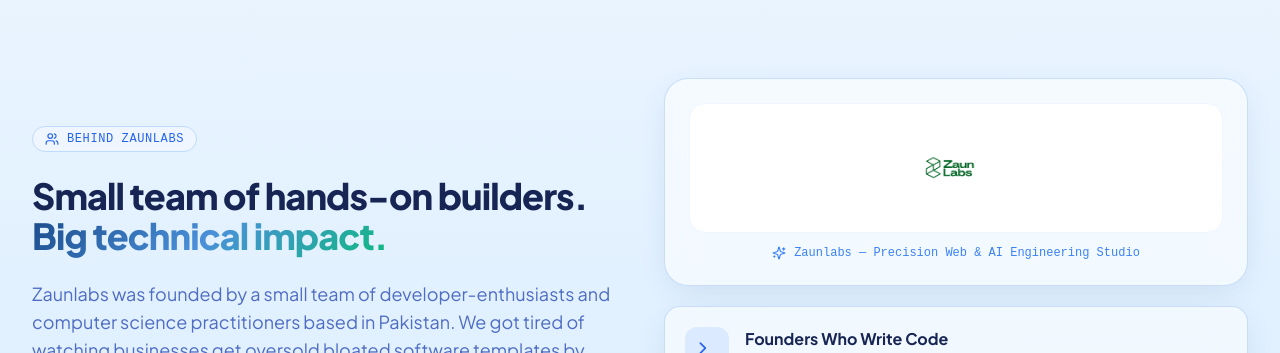
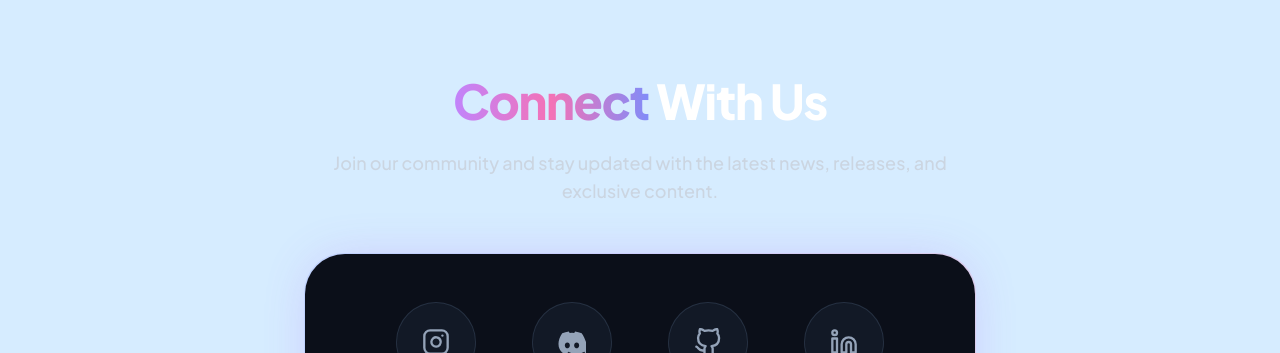
Before and after one commit to habik0601-habibi/zaunlabs, a React (Vite) app: page / in a window 1280 px wide. Shown: the part 2447-2800 px from the top of the page. Built offline with nearby package versions, Linux system fonts and the light colour scheme; no server answers.

Commit message:
Added SocialConnect component

```diff
--- a/src/App.jsx
+++ b/src/App.jsx
@@ -3,6 +3,7 @@
 import Hero from './components/Hero'
 import Process from './components/Process'
 import Testimonials from './components/Testimonials'
+import { SocialConnect } from './components/ui/connect-with-us'
 import About from './components/About'
 import Services from './components/Services'
 import Contact from './components/Contact'
@@ -25,6 +26,9 @@
         {/* 3. TESTIMONIALS / WHAT OUR CLIENTS SAY */}
         <Testimonials />
 
+        {/* 3.5. SOCIAL CONNECT */}
+        <SocialConnect />
+
         {/* 4. ABOUT */}
         <About />
 
--- /dev/null
+++ b/src/components/ui/connect-with-us.jsx
@@ -0,0 +1,146 @@
+import React, { useState } from 'react';
+import { motion } from 'framer-motion';
+
+// Shake keyframe animation for the hover state
+const shakeVariants = {
+  hover: {
+    rotate: [0, -10, 10, -10, 10, -5, 5, 0],
+    transition: {
+      duration: 0.5,
+      ease: "easeInOut",
+      repeat: Infinity
+    }
+  }
+};
+
+const socialPlatforms = [
+  {
+    name: 'Instagram',
+    // TODO: Replace with real Instagram URL
+    href: 'https://instagram.com/zaunlabs',
+    bgHover: 'bg-gradient-to-tr from-[#f9ce34] via-[#ee2a7b] to-[#6228d7]',
+    shadowGlow: 'hover:shadow-[0_0_30px_rgba(238,42,123,0.8)] border-pink-500/30',
+    icon: (
+      <svg viewBox="0 0 24 24" fill="none" stroke="currentColor" strokeWidth="2" strokeLinecap="round" strokeLinejoin="round" className="w-7 h-7">
+        <rect x="2" y="2" width="20" height="20" rx="5" ry="5"></rect>
+        <path d="M16 11.37A4 4 0 1 1 12.63 8 4 4 0 0 1 16 11.37z"></path>
+        <line x1="17.5" y1="6.5" x2="17.51" y2="6.5"></line>
+      </svg>
+    )
+  },
+  {
+    name: 'Discord',
+    // TODO: Replace with real Discord URL
+    href: 'https://discord.gg/zaunlabs',
+    bgHover: 'bg-[#5865F2]',
+    shadowGlow: 'hover:shadow-[0_0_30px_rgba(88,101,242,0.8)] border-[#5865F2]/30',
+    icon: (
+      <svg viewBox="0 0 127.14 96.36" fill="currentColor" className="w-7 h-7">
+        <path d="M107.7,8.07A105.15,105.15,0,0,0,77.26,0a77.19,77.19,0,0,0-3.3,6.83A96.67,96.67,0,0,0,52.8,6.83,77.19,77.19,0,0,0,49.5,0,105.15,105.15,0,0,0,19.06,8.07C-3.8,42.22-3,75.47,19.06,96.36a105.3,105.3,0,0,0,32.22,16.32,77.46,77.46,0,0,0,6.77-11A68.39,68.39,0,0,1,43.2,95.5c1.24-.92,2.45-1.9,3.61-2.91a72.58,72.58,0,0,0,73.1,0c1.16,1,2.37,2,3.61,2.91a68.39,68.39,0,0,1-14.85,6.18,77.46,77.46,0,0,0,6.77,11,105.3,105.3,0,0,0,32.22-16.32C130.66,75.47,131.46,42.22,107.7,8.07ZM42.45,76.56C36.15,76.56,31,70.78,31,63.7s5.15-12.86,11.45-12.86,11.45,5.78,11.45,12.86S48.75,76.56,42.45,76.56Zm42.24,0C78.39,76.56,73.24,70.78,73.24,63.7s5.15-12.86,11.45-12.86,11.45,5.78,11.45,12.86S91,76.56,84.69,76.56Z"/>
+      </svg>
+    )
+  },
+  {
+    name: 'GitHub',
+    // TODO: Replace with real GitHub URL
+    href: 'https://github.com/zaunlabs',
+    bgHover: 'bg-[#24292F]',
+    shadowGlow: 'hover:shadow-[0_0_30px_rgba(255,255,255,0.4)] border-white/20',
+    icon: (
+      <svg viewBox="0 0 24 24" fill="none" stroke="currentColor" strokeWidth="2" strokeLinecap="round" strokeLinejoin="round" className="w-7 h-7">
+        <path d="M9 19c-5 1.5-5-2.5-7-3m14 6v-3.87a3.37 3.37 0 0 0-.94-2.61c3.14-.35 6.44-1.54 6.44-7A5.44 5.44 0 0 0 20 4.77 5.07 5.07 0 0 0 19.91 1S18.73.65 16 2.48a13.38 13.38 0 0 0-7 0C6.27.65 5.09 1 5.09 1A5.07 5.07 0 0 0 5 4.77a5.44 5.44 0 0 0-1.5 3.78c0 5.42 3.3 6.61 6.44 7A3.37 3.37 0 0 0 9 18.13V22"></path>
+      </svg>
+    )
+  },
+  {
+    name: 'LinkedIn',
+    // TODO: Replace with real LinkedIn URL
+    href: 'https://linkedin.com/company/zaunlabs',
+    bgHover: 'bg-[#0A66C2]',
+    shadowGlow: 'hover:shadow-[0_0_30px_rgba(10,102,194,0.8)] border-[#0A66C2]/30',
+    icon: (
+      <svg viewBox="0 0 24 24" fill="none" stroke="currentColor" strokeWidth="2" strokeLinecap="round" strokeLinejoin="round" className="w-7 h-7">
+        <path d="M16 8a6 6 0 0 1 6 6v7h-4v-7a2 2 0 0 0-2-2 2 2 0 0 0-2 2v7h-4v-7a6 6 0 0 1 6-6z"></path>
+        <rect x="2" y="9" width="4" height="12"></rect>
+        <circle cx="4" cy="4" r="2"></circle>
+      </svg>
+    )
+  }
+];
+
+export const SocialConnect = () => {
+  const [hoveredIndex, setHoveredIndex] = useState(null);
+
+  return (
+    <section className="py-20 md:py-28 relative flex flex-col items-center justify-center overflow-hidden">
+      <div className="relative z-10 max-w-4xl mx-auto px-6 text-center">
+
+        {/* Title */}
+        <h2 className="text-4xl md:text-5xl font-extrabold tracking-tight text-white mb-6">
+          <span className="text-transparent bg-clip-text bg-gradient-to-r from-purple-400 via-pink-400 to-indigo-400">
+            Connect
+          </span>{' '}
+          With Us
+        </h2>
+
+        {/* Subtitle */}
+        <p className="max-w-2xl mx-auto text-base md:text-lg text-slate-300 mb-12 font-medium leading-relaxed">
+          Join our community and stay updated with the latest news, releases, and exclusive content.
+        </p>
+
+        {/* Outer Card Grid Container */}
+        <div className="relative p-[1px] rounded-[2.5rem] bg-gradient-to-r from-indigo-500/20 via-purple-500/20 to-pink-500/20 shadow-[0_0_50px_-12px_rgba(168,85,247,0.3)]">
+          <div className="bg-[#0B0F19] rounded-[2.5rem] py-12 px-8 sm:px-16 flex flex-wrap items-center justify-center gap-10 sm:gap-14">
+            {socialPlatforms.map((platform, idx) => {
+              const isHovered = hoveredIndex === idx;
+
+              return (
+                <a
+                  key={platform.name}
+                  href={platform.href}
+                  target="_blank"
+                  rel="noopener noreferrer"
+                  onMouseEnter={() => setHoveredIndex(idx)}
+                  onMouseLeave={() => setHoveredIndex(null)}
+                  className="flex flex-col items-center group focus:outline-none"
+                >
+                  {/* Outer circle wrapper with float, glow effects */}
+                  <motion.div
+                    animate={
+                      isHovered
+                        ? { y: -10, scale: 1.1 }
+                        : { y: 0, scale: 1 }
+                    }
+                    transition={{ type: "spring", stiffness: 300, damping: 18 }}
+                    className={`w-20 h-20 rounded-full border border-slate-700/60 bg-slate-800/40 flex items-center justify-center transition-all duration-300 relative ${
+                      isHovered ? `${platform.bgHover} text-white ${platform.shadowGlow} border-transparent` : 'text-slate-400'
+                    }`}
+                  >
+                    {/* SVG Icon with shake keyframes */}
+                    <motion.div
+                      variants={shakeVariants}
+                      animate={isHovered ? "hover" : "normal"}
+                      className="flex items-center justify-center"
+                    >
+                      {platform.icon}
+                    </motion.div>
+                  </motion.div>
+
+                  {/* Text Label */}
+                  <span
+                    className={`mt-4 text-sm font-semibold tracking-wide transition-colors duration-300 ${
+                      isHovered ? 'text-white' : 'text-slate-400'
+                    }`}
+                  >
+                    {platform.name}
+                  </span>
+                </a>
+              );
+            })}
+          </div>
+        </div>
+
+      </div>
+    </section>
+  );
+};
```
